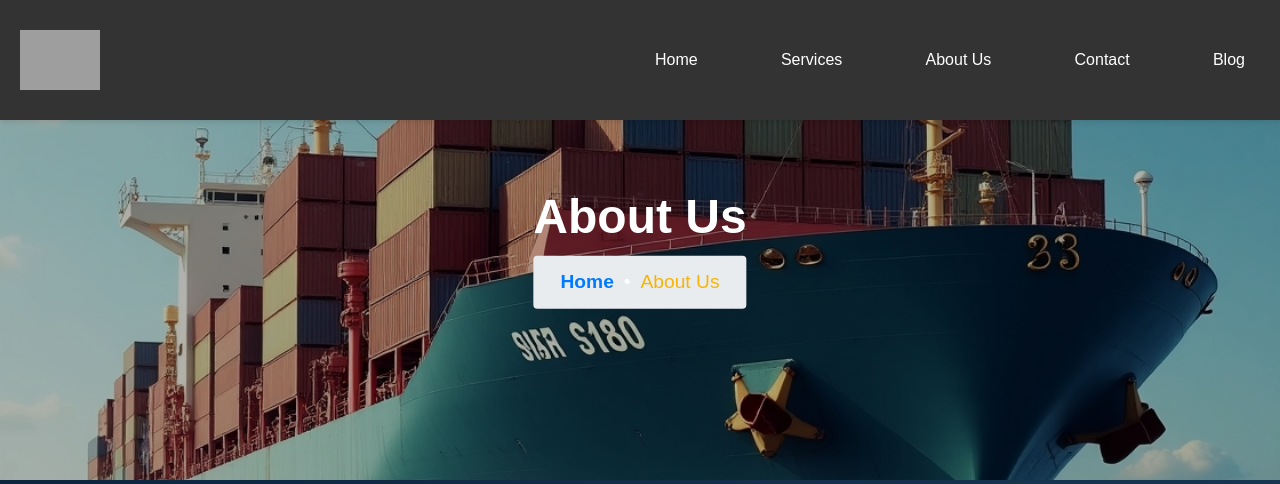
After one commit to notwex/jmcargo, a Django app: page /about/ in a window 1280 px wide. The commit adds this page. Shown: the top 484 px of the page. Run offline with Django 5.2, Linux system fonts and the light colour scheme; some libraries are stand-ins or nearby versions; grey boxes are pictures that could not be loaded.

Commit message:
Updated templates and static

```diff
--- /dev/null
+++ b/aircargo/templates/about.html
@@ -0,0 +1,83 @@
+{% extends 'base.html' %}
+{% load static %}
+{% block content %}
+
+<!-- Hero Section -->
+<div class="about-hero">
+    <img src="{% static 'images/ship.jpeg' %}" alt="About Us" class="hero-image">
+    <div class="hero-overlay">
+        <h1>About Us</h1>
+        <nav class="breadcrumb">
+            <a href="{% url 'home' %}">Home</a> <span>•</span> <span class="current">About Us</span>
+        </nav>
+    </div>
+</div>
+
+<style>
+    /* Hero Section */
+.about-hero {
+    position: relative;
+    width: 100%;
+    height: 60vh; /* Adjust height as needed */
+    overflow: hidden;
+}
+
+.hero-image {
+    width: 100%;
+    height: 100%;
+    object-fit: cover;
+    filter: brightness(70%); /* Darken image slightly for better text visibility */
+}
+
+.hero-overlay {
+    position: absolute;
+    top: 50%;
+    left: 50%;
+    transform: translate(-50%, -50%);
+    text-align: center;
+    color: white;
+}
+
+.hero-overlay h1 {
+    font-size: 3rem;
+    font-weight: bold;
+    margin-bottom: 10px;
+}
+
+/* Breadcrumb Styling */
+.breadcrumb {
+    font-size: 1.2rem;
+    display: flex;
+    justify-content: center;
+    align-items: center;
+    gap: 10px;
+}
+
+.breadcrumb a {
+
+    text-decoration: none;
+    font-weight: bold;
+    transition: color 0.3s ease-in-out;
+}
+
+.breadcrumb a:hover {
+    color: #f8b400; /* Highlight color on hover */
+}
+
+.current {
+    color: #f8b400;
+}
+
+/* Responsive Styling */
+@media (max-width: 768px) {
+    .hero-overlay h1 {
+        font-size: 2rem;
+    }
+
+    .breadcrumb {
+        font-size: 1rem;
+    }
+}
+
+</style>
+{% endblock %}
--- a/aircargo/templates/base.html
+++ b/aircargo/templates/base.html
@@ -32,7 +32,7 @@
         <div class="nav-links" id="navLinks">
             <a href="#">Home</a>
             <a href="#">Services</a>
-            <a href="#">About Us</a>
+            <a href="/about/">About Us</a>
             <a href="#">Contact</a>
             <a href="#">Blog</a>
         </div>
--- a/aircargo/templates/home.html
+++ b/aircargo/templates/home.html
@@ -365,7 +365,7 @@
 /* Buttons Inside Slideshow */
 .slideshow-buttons {
     position: absolute;
-    bottom: 50px; /* Position at the bottom of the slideshow */
+    bottom: 60px; /* Position at the bottom of the slideshow */
     left: 50%;
     transform: translateX(-50%);
     display: flex;
@@ -408,6 +408,7 @@
         gap: 10px;
         width: 100%;
         text-align: center;
+        padding: 10px;
     }
 
     .slideshow-buttons .btn {
--- a/aircargo/urls.py
+++ b/aircargo/urls.py
@@ -7,4 +7,5 @@
 urlpatterns = [
 
     path('', home_view, name='home'),
+    path('about/', views.about, name='about'),
 ] + static(settings.MEDIA_URL, document_root=settings.MEDIA_ROOT)
--- a/aircargo/views.py
+++ b/aircargo/views.py
@@ -30,3 +30,6 @@
 def home_view(request):
     latest_news = News.objects.order_by('-date_posted')[:3]  # Get the 3 latest news posts
     return render(request, 'home.html', {'latest_news': latest_news})
+
+def about(request):
+    return render(request, 'about.html')
```
Also changed, not shown: aircargo/static/images/ship.jpeg (added).
